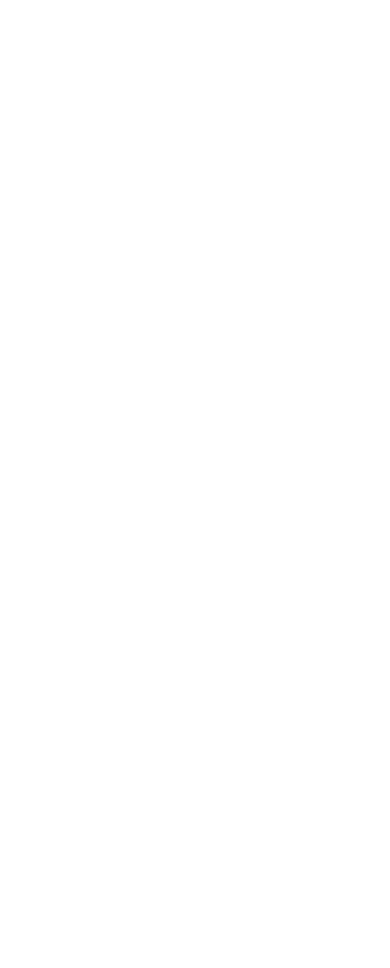
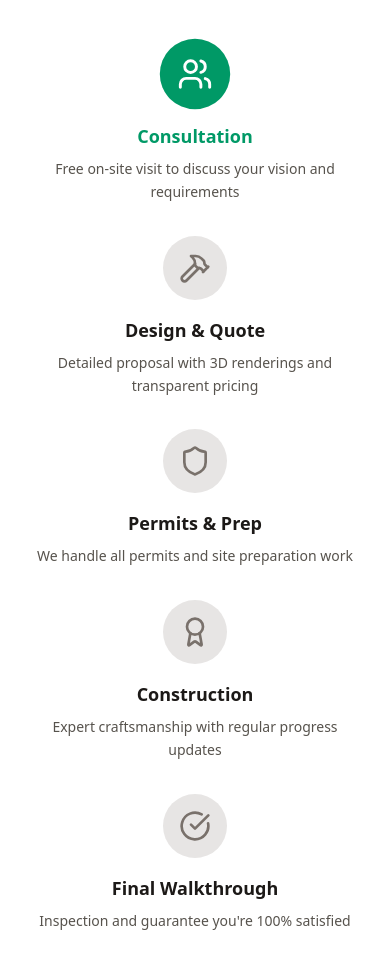
Before and after one commit to kyoriku/polaris-construction, a React (Vite) app: page / in a window 390 px wide. Shown: the part 5240-6208 px from the top of the page. Before the commit the page ends 5030 px from the top, so only its background shows below. Built offline with nearby package versions, Linux system fonts and the light colour scheme.

Commit message:
add interactive process timelines with hover states

```diff
--- a/src/App.jsx
+++ b/src/App.jsx
@@ -1,5 +1,5 @@
 import { useState, useRef, useEffect } from 'react';
-import { Menu, X, Award, ArrowRight, CheckCircle, ChevronRight } from 'lucide-react';
+import { Menu, X, Award, ArrowRight, CheckCircle, ChevronRight, Hammer, Users, Shield } from 'lucide-react';
 
 const services = [
   {
@@ -25,10 +25,39 @@
   }
 ];
 
+const processSteps = [
+  {
+    title: "Consultation",
+    description: "Free on-site visit to discuss your vision and requirements",
+    icon: <Users className="w-8 h-8" />
+  },
+  {
+    title: "Design & Quote",
+    description: "Detailed proposal with 3D renderings and transparent pricing",
+    icon: <Hammer className="w-8 h-8" />
+  },
+  {
+    title: "Permits & Prep",
+    description: "We handle all permits and site preparation work",
+    icon: <Shield className="w-8 h-8" />
+  },
+  {
+    title: "Construction",
+    description: "Expert craftsmanship with regular progress updates",
+    icon: <Award className="w-8 h-8" />
+  },
+  {
+    title: "Final Walkthrough",
+    description: "Inspection and guarantee you're 100% satisfied",
+    icon: <CheckCircle className="w-8 h-8" />
+  }
+];
+
 const ConstructionSite = () => {
   const [mobileMenuOpen, setMobileMenuOpen] = useState(false);
   const [beforeAfterSlider, setBeforeAfterSlider] = useState(50);
   const [isDragging, setIsDragging] = useState(false);
+  const [activeProcess, setActiveProcess] = useState(0);
   const sliderRef = useRef(null);
 
   const updateSliderPosition = (clientX) => {
@@ -270,6 +299,49 @@
           </div>
         ))}
       </section>
+
+      {/* Process Timeline */}
+      <section id="process" className="py-24 px-6 bg-white">
+        <div className="max-w-7xl mx-auto">
+          <div className="text-center mb-16">
+            <h2 className="text-5xl font-bold text-stone-900 mb-4">Our Process</h2>
+            <p className="text-xl text-stone-600">Simple, transparent, and stress-free</p>
+          </div>
+
+          <div className="relative">
+            <div className="hidden md:block absolute top-16 left-0 right-0 h-1 bg-stone-200">
+              <div
+                className="h-full bg-emerald-600 transition-all duration-500"
+                style={{ width: `${(activeProcess / (processSteps.length - 1)) * 100}%` }}
+              />
+            </div>
+
+            <div className="grid md:grid-cols-5 gap-8 relative">
+              {processSteps.map((step, index) => (
+                <div
+                  key={index}
+                  className="text-center cursor-pointer"
+                  onClick={() => setActiveProcess(index)}
+                  onMouseEnter={() => setActiveProcess(index)}
+                >
+                  <div
+                    className={`w-16 h-16 mx-auto mb-4 rounded-full flex items-center justify-center transition-all ${activeProcess >= index
+                      ? 'bg-emerald-600 text-white scale-110'
+                      : 'bg-stone-200 text-stone-500'
+                      }`}
+                  >
+                    {step.icon}
+                  </div>
+                  <h3 className={`font-bold text-lg mb-2 ${activeProcess === index ? 'text-emerald-600' : 'text-stone-900'}`}>
+                    {step.title}
+                  </h3>
+                  <p className="text-sm text-stone-600 leading-relaxed">{step.description}</p>
+                </div>
+              ))}
+            </div>
+          </div>
+        </div>
+      </section>
     </div>
   );
 }
```
